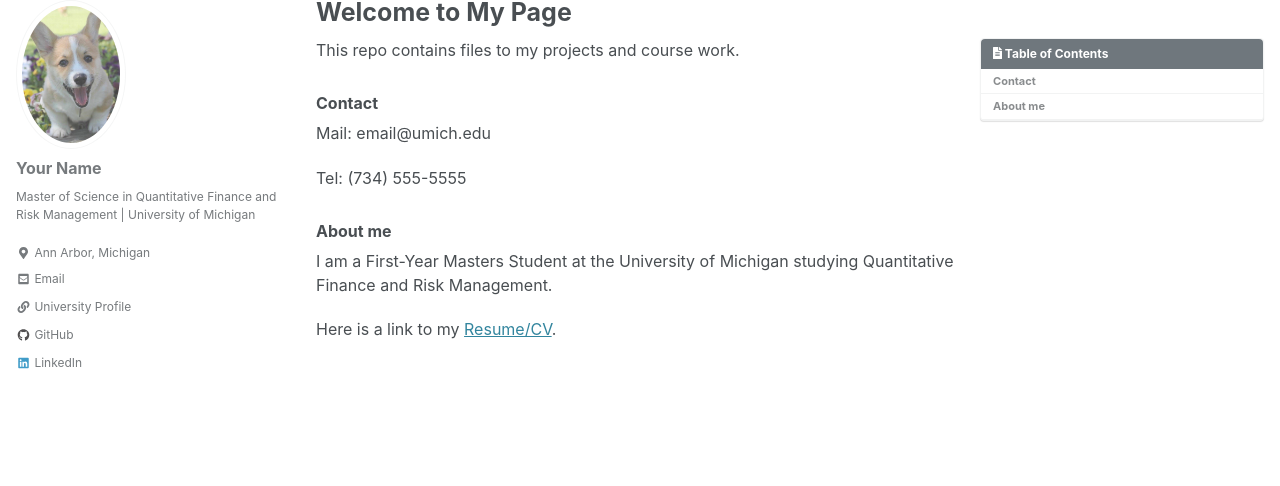
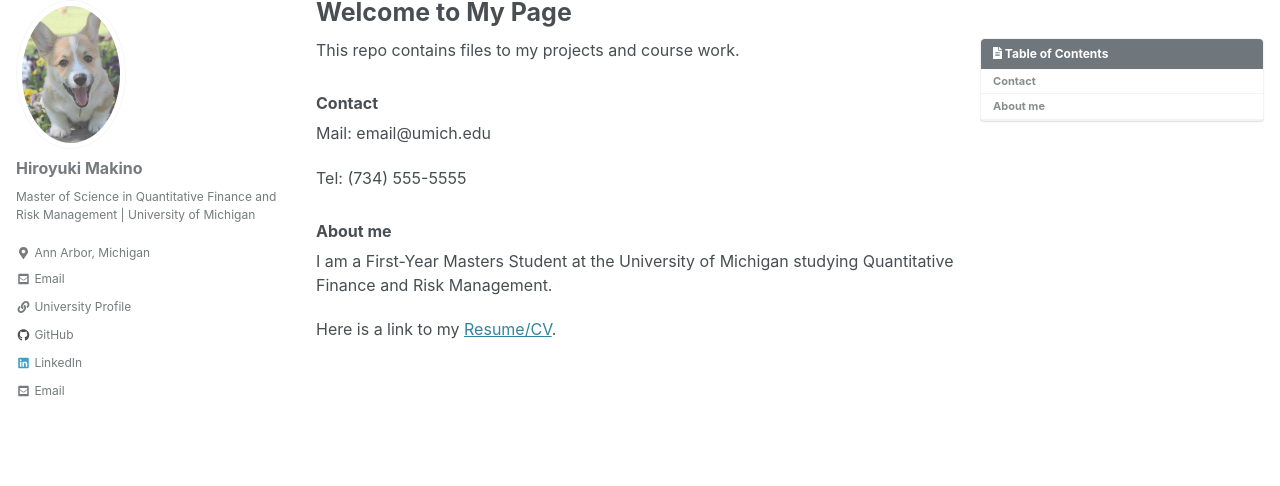
Before and after one commit to mhiro214/mhiro, a Jekyll site: the page built from _pages/about.md, in a window 1280 px wide. Shown: the part 81-567 px from the top of the page. Built offline with Jekyll 4.4.1, drawn with Linux system fonts in a browser that asks for light colours; cached includes are drawn as plain includes; nearby versions of some CDN libraries.

Commit message:
Update _config.yml

```diff
--- a/_config.yml
+++ b/_config.yml
@@ -103,15 +103,15 @@ analytics:
 
 # Site Author
 author:
-  name             : "Your Name"
+  name             : "Hiroyuki Makino"
   avatar           : "/assets/images/profile_pic.jpg" # path of avatar image, e.g. "/assets/images/bio-photo.jpg"
   bio              : "Master of Science in Quantitative Finance and Risk Management | University of Michigan"
   location         : "Ann Arbor, Michigan"
-  email            : #email@umich.edu
+  email            : "mhiro@umich.edu"
   links:
     - label: "Email"
       icon: "fas fa-fw fa-envelope-square"
-      url: "mailto:email@umich.edu"
+      url: "mailto:mhiro@umich.edu"
     - label: "University Profile"
       icon: "fas fa-fw fa-link"
       url: "https://lsa.umich.edu/math/people/quant/2018.html"
```
